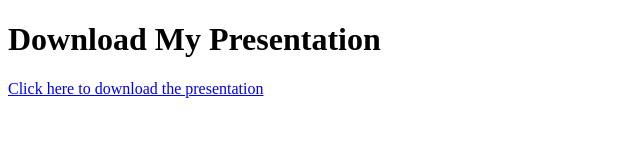
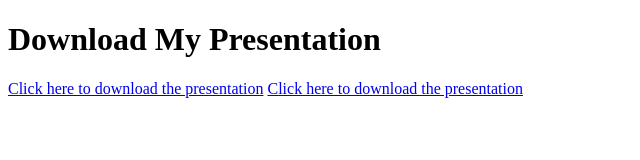
Before and after one commit to Walideveloper/walipresentation-, a plain HTML site: page Index.html in a window 1280 px wide. Shown: the whole page, without its empty margins (0-640 px from the left). Drawn offline with Linux system fonts and the light colour scheme.

Commit message:
Update Index.html

```diff
--- a/Index.html
+++ b/Index.html
@@ -10,3 +10,4 @@
     <a href="path_to_your_presentation_file/presentation_name.pptx" download>Click here to download the presentation</a>
 </body>
 </html>
+<a href="files/presentation_name.pptx" download>Click here to download the presentation</a>
```
